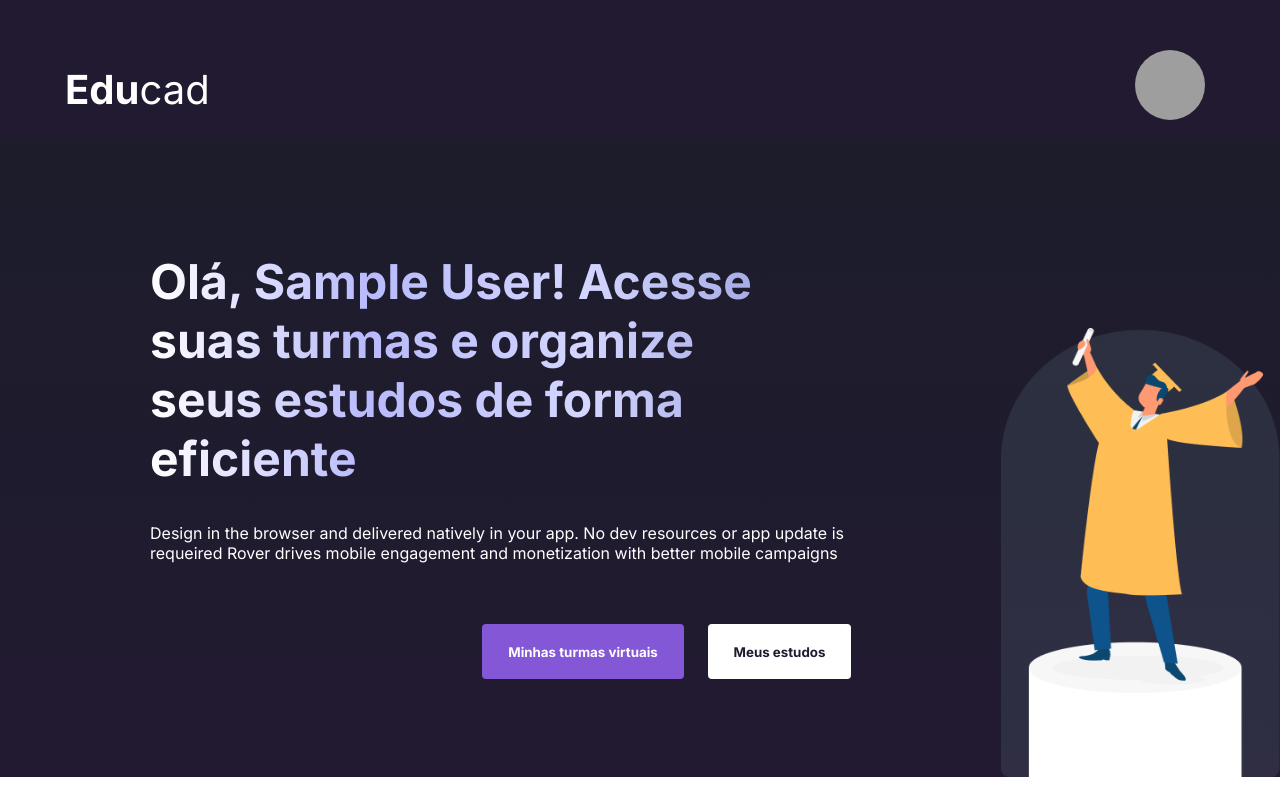
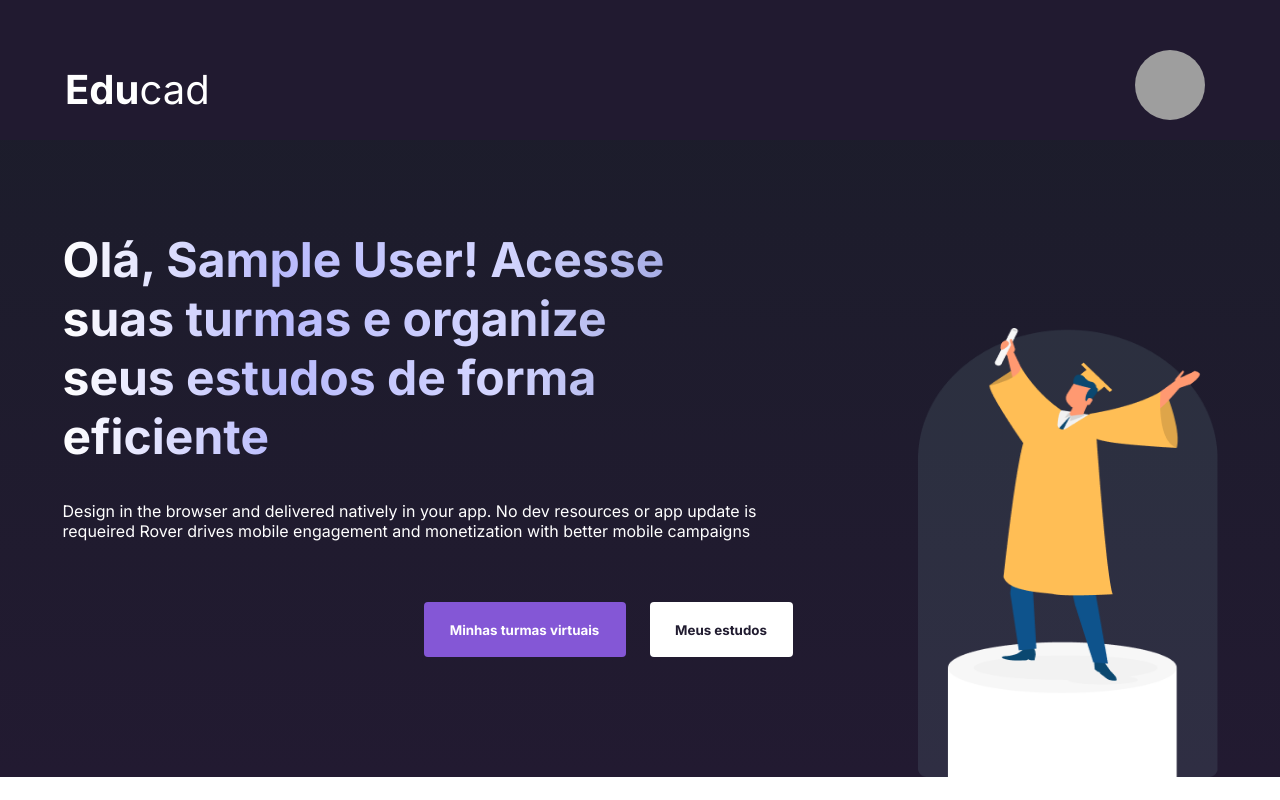
Before and after one commit to hercules-sousa/educad-frontend, a React (Create React App) app: page /home in a window 1280 px wide. Shown: the top 800 px of the page. Built offline with nearby package versions, Linux system fonts and the light colour scheme; sample sign-in values are in the browser's storage; grey boxes are pictures that could not be loaded.

Commit message:
Melhora no StyledContainer.

```diff
--- a/src/pages/Home/styles.ts
+++ b/src/pages/Home/styles.ts
@@ -5,26 +5,25 @@ export const StyledContainer = styled.div`
   height: 777px;
   display: flex;
   flex-direction: column;
+  justify-content: space-between;
 `
 
 export const StyledWelcomeContainer = styled.div`
   display: flex;
+  align-items: end;
+  justify-content: space-around;
 `
 
 export const WelcomeImage = styled.img`
   height: 450px;
   width: 300px;
-  margin-top: 188px;
-  margin-left: 150px;
+  margin-bottom: -1px;
 `
 
 export const StyledWelcome = styled.div`
   display: flex;
   flex-direction: column;
-  width: 701px;
-  margin-left: 150px;
-  margin-top: 112px;
-  height: 370px;
+  margin-bottom: 120px;
 `
 
 export const StyledWelcomeText = styled.h1`
```
